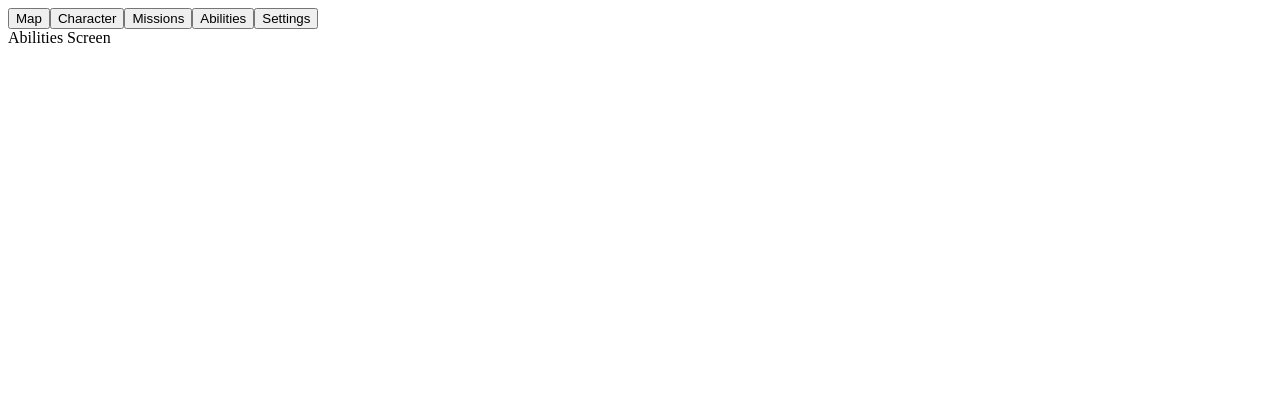
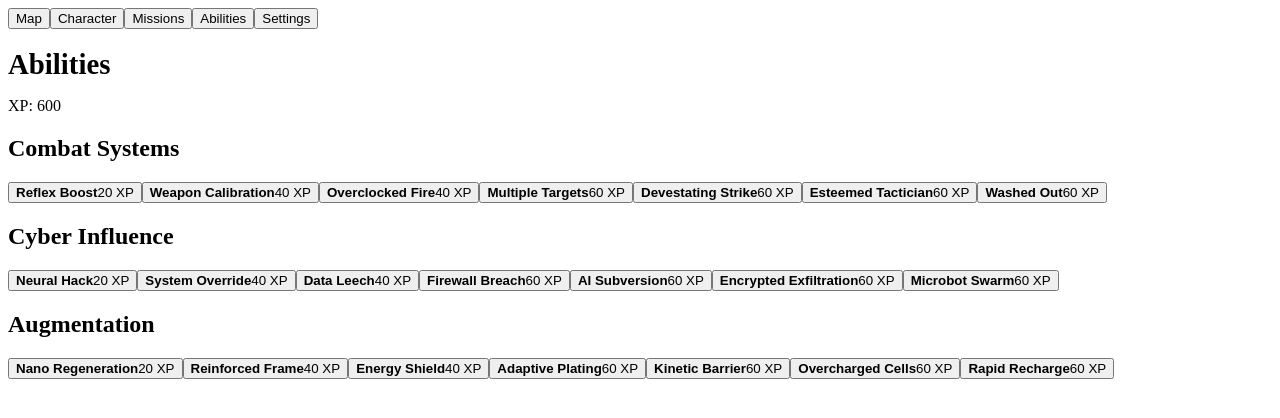
Before and after one commit to kshides21/game-menu, a React (Vite) app: page / in a window 1280 px wide. Both pictures are taken after a click on the button "Abilities". Shown: the top 418 px of the page. Built offline with nearby package versions, Linux system fonts and the light colour scheme.

Commit message:
added skills for skills web

```diff
--- a/index.html
+++ b/index.html
@@ -4,7 +4,7 @@
     <meta charset="UTF-8" />
     <link rel="icon" type="image/svg+xml" href="/vite.svg" />
     <meta name="viewport" content="width=device-width, initial-scale=1.0" />
-    <title>pause-menu-ui</title>
+    <title>Game Menu</title>
   </head>
   <body>
     <div id="root"></div>
--- /dev/null
+++ b/src/data/skills.js
@@ -0,0 +1,213 @@
+export const SKILLS = {
+  reflex_boost: {
+    id: "reflex_boost",
+    name: "Reflex Boost",
+    tier: 1,
+    category: "combat",
+    cost: 20,
+    description: "Increase reaction speed in combat.",
+    requires: [],
+  },
+
+  weapon_calibration: {
+    id: "weapon_calibration",
+    name: "Weapon Calibration",
+    tier: 2,
+    category: "combat",
+    cost: 40,
+    description: "Improved weapon accuracy.",
+    requires: ["reflex_boost"],
+  },
+
+  overclocked_fire: {
+    id: "overclocked_fire",
+    name: "Overclocked Fire",
+    tier: 2,
+    category: "combat",
+    cost: 40,
+    description: "Temporarily boost weapon damage.",
+    requires: ["reflex_boost"],
+  },
+
+  multiple_targets: {
+    id: "multiple_targets",
+    name: "Multiple Targets",
+    tier: 3,
+    category: "combat",
+    cost: 60,
+    description: "Attack multiple enemies in one turn.",
+    requires: ["weapon_calibration"],
+  },
+
+  devestating_strike: {
+    id: "devestating_strike",
+    name: "Devestating Strike",
+    tier: 3,
+    category: "combat",
+    cost: 60,
+    description: "High damage single attack.",
+    requires: ["weapon_calibration"],
+  },
+
+  esteemed_tactician: {
+    id: "esteemed_tactician",
+    name: "Esteemed Tactician",
+    tier: 3,
+    category: "combat",
+    cost: 60,
+    description: "Boost team combat effectiveness.",
+    requires: ["overclocked_fire"],
+  },
+
+  washed_out: {
+    id: "washed_out",
+    name: "Washed Out",
+    tier: 3,
+    category: "combat",
+    cost: 60,
+    description: "Reduce enemy accuracy.",
+    requires: ["overclocked_fire"],
+  },
+
+  // ===== CYBER INFLUENCE =====
+  neural_hack: {
+    id: "neural_hack",
+    name: "Neural Hack",
+    tier: 1,
+    category: "influence",
+    cost: 20,
+    description: "Basic hacking of enemy systems.",
+    requires: [],
+  },
+
+  system_override: {
+    id: "system_override",
+    name: "System Override",
+    tier: 2,
+    category: "influence",
+    cost: 40,
+    description: "Control enemy drones or doors.",
+    requires: ["neural_hack"],
+  },
+
+    data_leech: {
+    id: "data_leech",
+    name: "Data Leech",
+    tier: 2,
+    category: "influence",
+    cost: 40,
+    description: "Steal data from enemy systems.",
+    requires: ["neural_hack"],
+  },
+
+    firewall_breach: {
+    id: "firewall_breach",
+    name: "Firewall Breach",
+    tier: 3,
+    category: "influence",
+    cost: 60,
+    description: "Bypass advanced security systems.",
+    requires: ["system_override"],
+  },
+
+  ai_subversion: {
+    id: "ai_subversion",
+    name: "AI Subversion",
+    tier: 3,
+    category: "influence",
+    cost: 60,
+    description: "Take control of enemy AI units.",
+    requires: ["system_override"],
+  },
+
+  encrypted_exfiltration: {
+    id: "encrypted_exfiltration",
+    name: "Encrypted Exfiltration",
+    tier: 3,
+    category: "influence",
+    cost: 60,
+    description: "Securely extract data without detection.",
+    requires: ["data_leech"],
+  },
+
+  microbot_swarm: {
+    id: "microbot_swarm",
+    name: "Microbot Swarm",
+    tier: 3,
+    category: "influence",
+    cost: 60,
+    description: "Deploy microbots to disrupt enemy systems.",
+    requires: ["data_leech"],
+  },
+
+  // ===== AUGMENTATION =====
+  nano_regen: {
+    id: "nano_regen",
+    name: "Nano Regeneration",
+    tier: 1,
+    category: "augmentation",
+    cost: 20,
+    description: "Slow HP regeneration over time.",
+    requires: [],
+  },
+
+  reinforced_frame: {
+    id: "reinforced_frame",
+    name: "Reinforced Frame",
+    tier: 2,
+    category: "augmentation",
+    cost: 40,
+    description: "Increased damage resistance.",
+    requires: ["nano_regen"],
+  },
+
+    energy_shield: {
+    id: "energy_shield",
+    name: "Energy Shield",
+    tier: 2,
+    category: "augmentation",
+    cost: 40,
+    description: "Temporary shield to absorb damage.",
+    requires: ["nano_regen"],
+  },
+
+    adaptive_plating: {
+    id: "adaptive_plating",
+    name: "Adaptive Plating",
+    tier: 3,
+    category: "augmentation",
+    cost: 60,
+    description: "Boost resistance against various damage types.",
+    requires: ["reinforced_frame"],
+  },
+
+  kinetic_barrier: {
+    id: "kinetic_barrier",
+    name: "Kinetic Barrier",
+    tier: 3,
+    category: "augmentation",
+    cost: 60,
+    description: "Reflect a portion of incoming damage.",
+    requires: ["reinforced_frame"],
+  },
+
+  overcharged_cells: {
+    id: "overcharged_cells",
+    name: "Overcharged Cells",
+    tier: 3,
+    category: "augmentation",
+    cost: 60,
+    description: "Increase energy capacity for abilities.",
+    requires: ["energy_shield"],
+  },
+
+  rapid_recharge: {
+    id: "rapid_recharge",
+    name: "Rapid Recharge",
+    tier: 3,
+    category: "augmentation",
+    cost: 60,
+    description: "Faster energy regeneration.",
+    requires: ["energy_shield"],
+  },
+};
--- a/src/screens/AbilitiesScreen.jsx
+++ b/src/screens/AbilitiesScreen.jsx
@@ -1,3 +1,64 @@
+import { useState } from "react";
+import { SKILLS } from "../data/skills";
+import "../styles/Abilities.css";
+
 export default function AbilitiesScreen() {
-  return <div className="screen">Abilities Screen</div>;
+  const [xp, setXp] = useState(600);
+  const [unlockedSkills, setUnlockedSkills] = useState([]);
+
+  const categories = {
+    combat: "Combat Systems",
+    influence: "Cyber Influence",
+    augmentation: "Augmentation",
+  };
+
+  const canUnlock = (skill) => {
+    if (unlockedSkills.includes(skill.id)) return false;
+    if (xp < skill.cost) return false;
+    return skill.requires.every(req =>
+      unlockedSkills.includes(req)
+    );
+  };
+
+  const unlockSkill = (skill) => {
+    if (!canUnlock(skill)) return;
+    setUnlockedSkills(prev => [...prev, skill.id]);
+    setXp(prev => prev - skill.cost);
+  };
+
+  return (
+    <div className="skills-web">
+      <h1 className="screen-title">Abilities</h1>
+      <div className="xp-display">XP: {xp}</div>
+
+      <div className="skills-grid">
+        {Object.entries(categories).map(([key, label]) => (
+          <div key={key} className="skill-column">
+            <h2>{label}</h2>
+
+            {Object.values(SKILLS)
+              .filter(skill => skill.category === key)
+              .map(skill => {
+                const unlocked = unlockedSkills.includes(skill.id);
+                const available = canUnlock(skill);
+
+                return (
+                  <button
+                    key={skill.id}
+                    className={`skill-node
+                      ${unlocked ? "unlocked" : ""}
+                      ${available ? "available" : "locked"}
+                    `}
+                    onClick={() => unlockSkill(skill)}
+                  >
+                    <strong>{skill.name}</strong>
+                    <span>{skill.cost} XP</span>
+                  </button>
+                );
+              })}
+          </div>
+        ))}
+      </div>
+    </div>
+  );
 }
```
Also changed, not shown: src/styles/Abilities.css (added).
